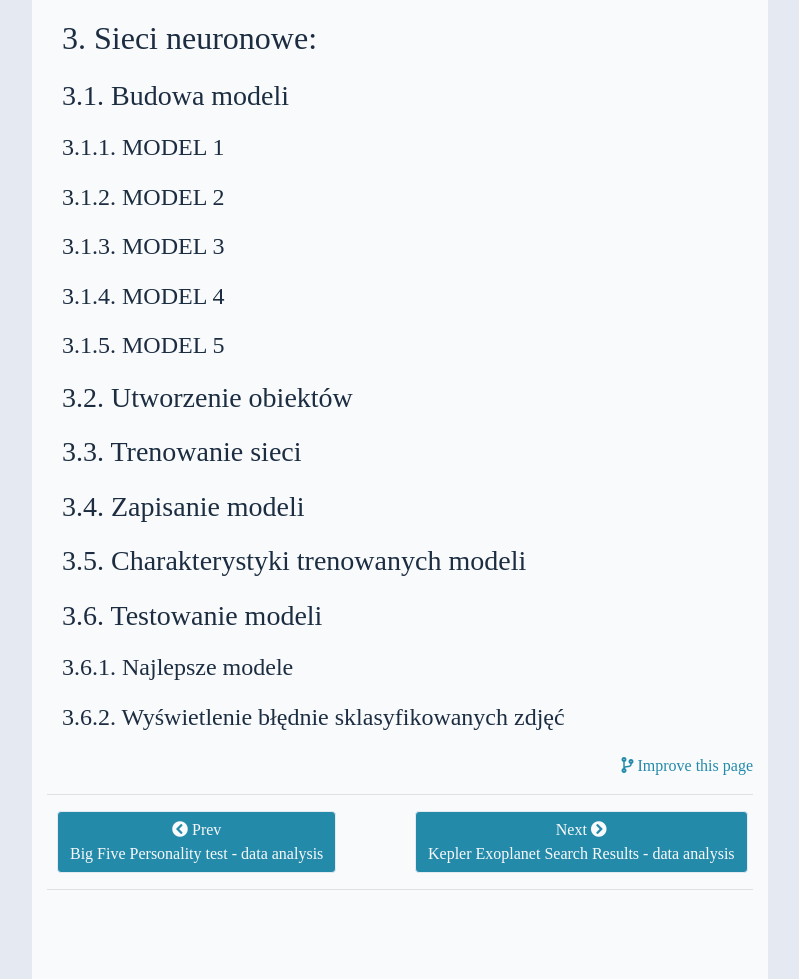
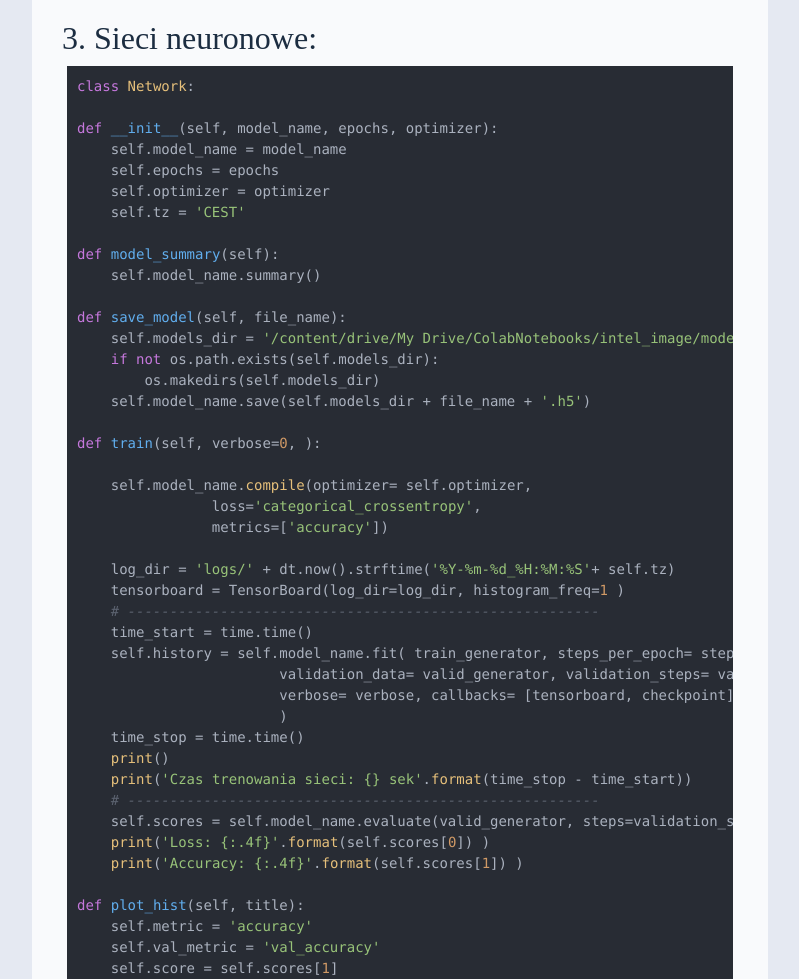
Before and after one commit to ArminD93/ArminD93.github.io, a plain HTML site: page projects/project_imageclass/index.html in a window 1280 px wide. Shown: the part 7344-8323 px from the top of the page, without its empty margins (240-1039 px from the left). Drawn offline with nearby package versions, Linux system fonts and the light colour scheme; a web font is replaced by a local one.

Commit message:
Add files via upload

```diff
--- a/projects/project_imageclass/index.html
+++ b/projects/project_imageclass/index.html
@@ -415,6 +415,65 @@ train_generator = train_datagen.flow_from_directory(directory=train_dir, target_
 valid_generator = valid_datagen.flow_from_directory(directory=valid_dir, target_size=(150, 150), batch_size=32, class_mode='categorical')
 </code></pre>
 <h2 id="3-sieci-neuronowe">3. Sieci neuronowe:</h2>
+<pre><code>class Network:
+
+def __init__(self, model_name, epochs, optimizer):
+    self.model_name = model_name
+    self.epochs = epochs
+    self.optimizer = optimizer
+    self.tz = 'CEST'
+
+def model_summary(self):
+    self.model_name.summary()
+
+def save_model(self, file_name):
+    self.models_dir = '/content/drive/My Drive/ColabNotebooks/intel_image/models/' + dt.now().strftime('%Y-%m-%d/')
+    if not os.path.exists(self.models_dir):
+        os.makedirs(self.models_dir)
+    self.model_name.save(self.models_dir + file_name + '.h5')
+
+def train(self, verbose=0, ):
+
+    self.model_name.compile(optimizer= self.optimizer,
+                loss='categorical_crossentropy',
+                metrics=['accuracy'])
+
+    log_dir = 'logs/' + dt.now().strftime('%Y-%m-%d_%H:%M:%S'+ self.tz)
+    tensorboard = TensorBoard(log_dir=log_dir, histogram_freq=1 )
+    # --------------------------------------------------------
+    time_start = time.time()
+    self.history = self.model_name.fit( train_generator, steps_per_epoch= steps_per_epoch, epochs= self.epochs,
+                        validation_data= valid_generator, validation_steps= validation_steps,
+                        verbose= verbose, callbacks= [tensorboard, checkpoint]
+                        )
+    time_stop = time.time()
+    print()
+    print('Czas trenowania sieci: {} sek'.format(time_stop - time_start))
+    # --------------------------------------------------------
+    self.scores = self.model_name.evaluate(valid_generator, steps=validation_steps, verbose=0)
+    print('Loss: {:.4f}'.format(self.scores[0]) )
+    print('Accuracy: {:.4f}'.format(self.scores[1]) )
+
+def plot_hist(self, title):
+    self.metric = 'accuracy'
+    self.val_metric = 'val_accuracy'
+    self.score = self.scores[1]
+
+    sns.set_style(&quot;darkgrid&quot;)
+    fig, axes = plt.subplots(1,2, figsize=(27,5))
+    fig.suptitle(title)
+
+    for self.i in range(2):
+        if self.i == 1:
+        self.metric = 'loss'
+        self.val_metric = 'val_loss'
+        self.score = self.scores[0]
+        axes[self.i].plot(self.history.history[ self.val_metric], label= self.val_metric)
+        axes[self.i].plot(self.history.history[ self.metric], label=  self.metric)
+        axes[self.i].set(xlabel='epoki', ylabel= self.metric, title= self.metric+f': {self.score:.4f}')
+        axes[self.i].legend(loc='best')
+    plt.show()
+</code></pre>
 <h3 id="31-budowa-modeli">3.1. Budowa modeli</h3>
 <h4 id="311-model-1">3.1.1. MODEL 1</h4>
 <h4 id="312-model-2">3.1.2. MODEL 2</h4>
--- a/tags/index.xml
+++ b/tags/index.xml
@@ -2,12 +2,12 @@
 <rss version="2.0" xmlns:atom="http://www.w3.org/2005/Atom">
   <channel>
     <title>Tags on Armin&#39;s portfolio</title>
-    <link>https://hugo-toha.github.io/tags/</link>
+    <link>https://armind93.github.io/tags/</link>
     <description>Recent content in Tags on Armin&#39;s portfolio</description>
     <generator>Hugo -- gohugo.io</generator>
     <language>en-us</language>
 
-	<atom:link href="https://hugo-toha.github.io/tags/index.xml" rel="self" type="application/rss+xml" />
+	<atom:link href="https://armind93.github.io/tags/index.xml" rel="self" type="application/rss+xml" />
 
 
   </channel>
```
Also changed, not shown: tags/page/1/index.html (+1 -1 lines).
